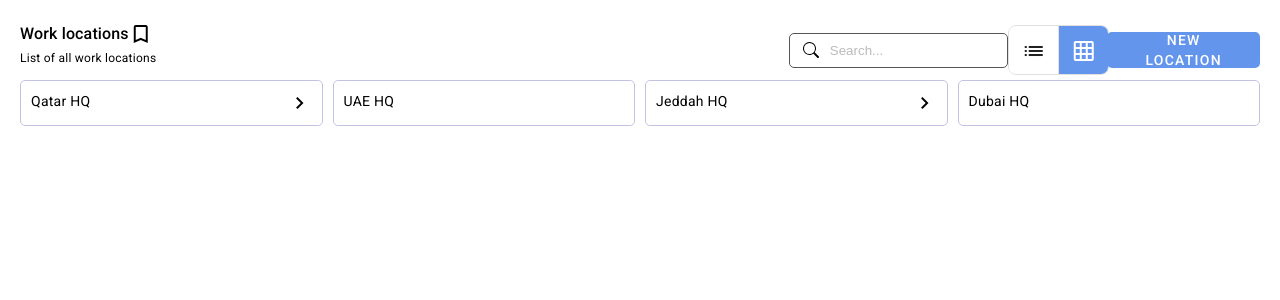
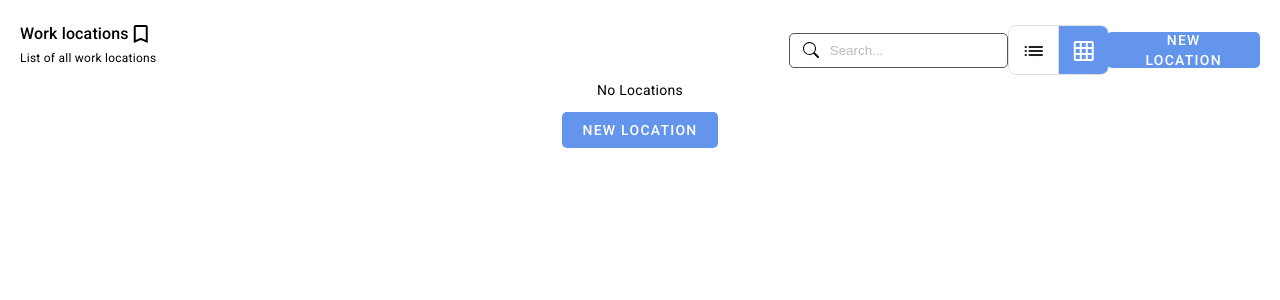
Before and after one commit to Paulvitalis200/work-location, an Angular app: page / in a window 1280 px wide. Shown: the top 300 px of the page. Built offline with nearby package versions, Linux system fonts and the light colour scheme.

Commit message:
Update array

```diff
--- a/src/app/location-list/location-list.component.ts
+++ b/src/app/location-list/location-list.component.ts
@@ -16,44 +16,7 @@ interface Location {
   styleUrls: ['./location-list.component.scss'],
 })
 export class LocationListComponent {
-  locations: Location[] = [
-    {
-      id: 1,
-      name: 'Qatar HQ',
-      shortName: 'Qatar',
-      parentLocation: null,
-    },
-    {
-      id: 2,
-      name: 'UAE HQ',
-      shortName: 'Qatar',
-      parentLocation: {
-        id: 1,
-        name: 'Qatar HQ',
-        shortName: 'Qatar',
-      },
-    },
-    {
-      id: 3,
-      name: 'Jeddah HQ',
-      shortName: 'Qatar',
-      parentLocation: {
-        id: 1,
-        name: 'Qatar HQ',
-        shortName: 'Qatar',
-      },
-    },
-    {
-      id: 4,
-      name: 'Dubai HQ',
-      shortName: 'Qatar',
-      parentLocation: {
-        id: 3,
-        name: 'Jeddah HQ',
-        shortName: 'Qatar',
-      },
-    },
-  ];
+  locations: Location[] = [];
   selectedView: string = 'list';
   views: string[] = ['list', 'grid'];
   panelOpenState: boolean = false;
```
